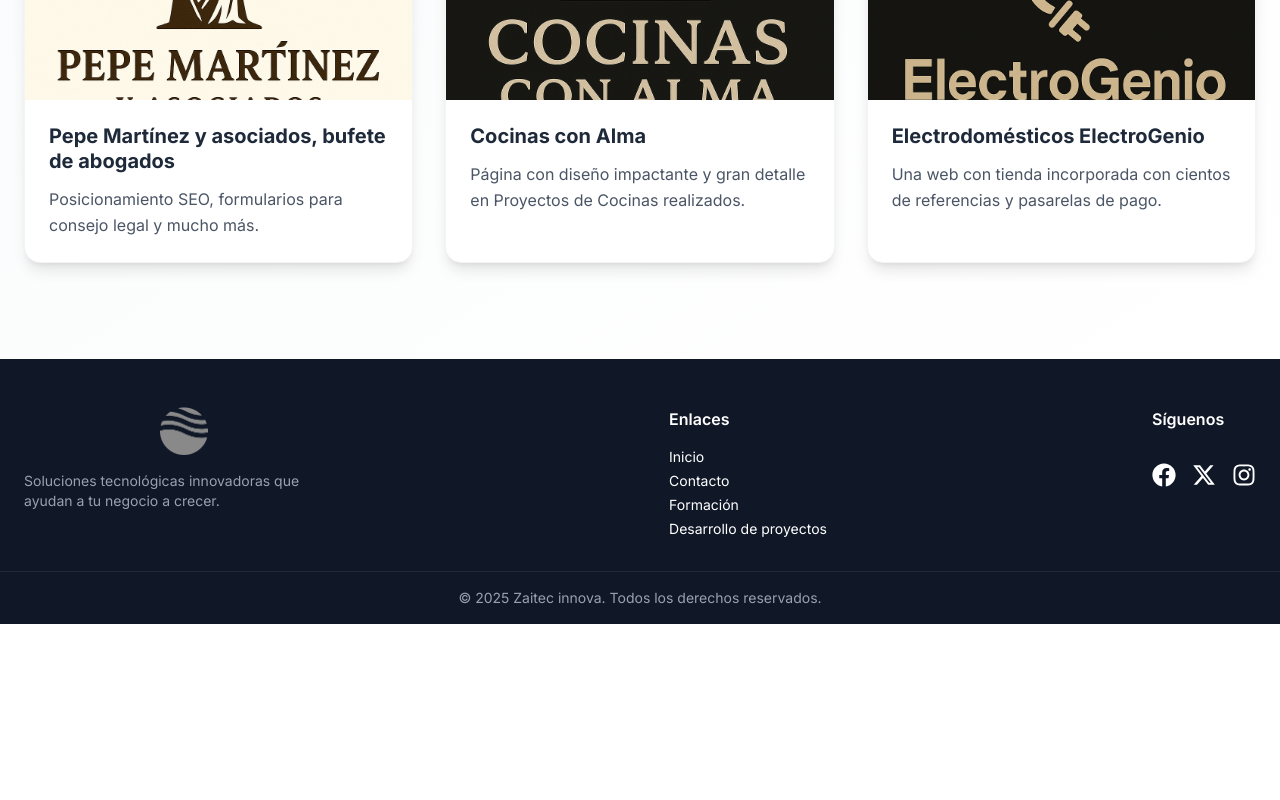
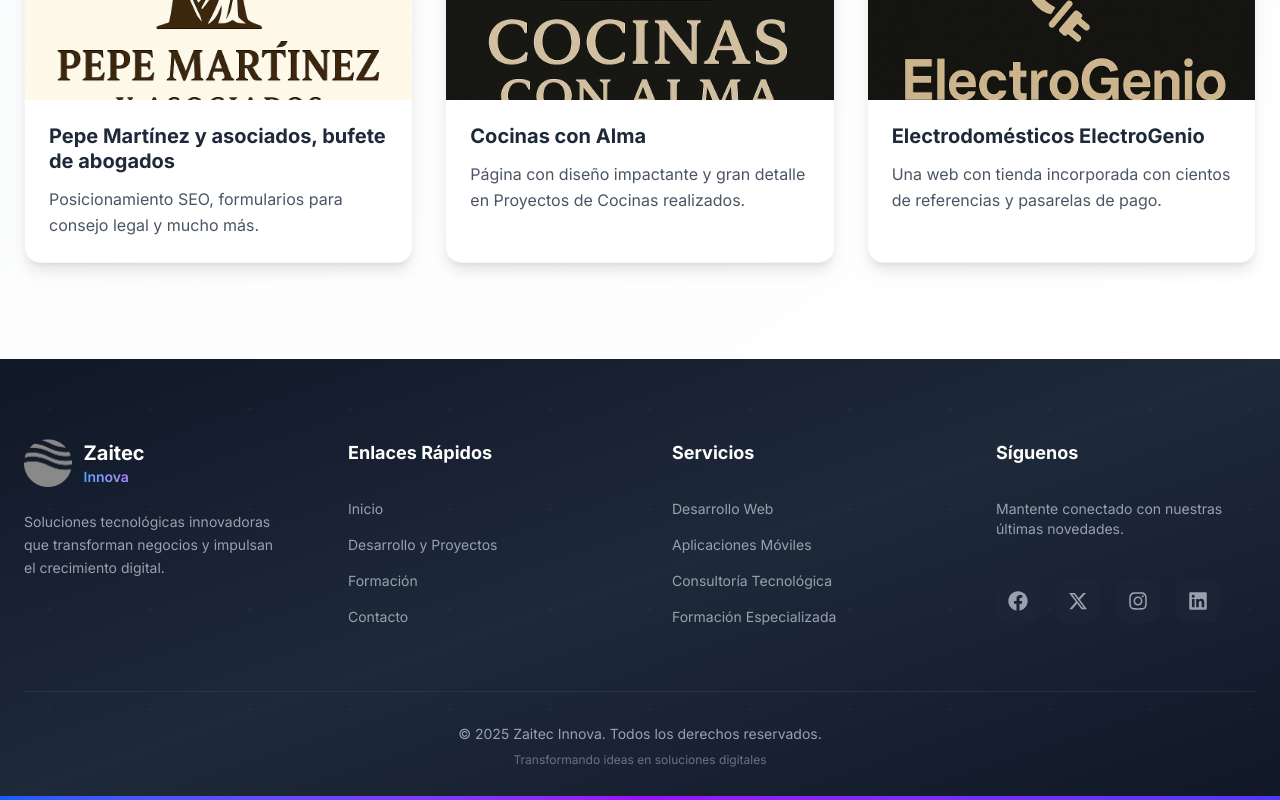
Before and after one commit to ZaitecS25-Internship-projects/I_S25_Web_Zaitec, a React (Vite) app: page /#/desarrollo in a window 1280 px wide. Shown: the part 1612-2412 px from the top of the page. Before the commit the page ends 2236 px from the top, so only its background shows below. Built offline with nearby package versions, Linux system fonts and the light colour scheme.

Commit message:
Revertir Footer a versión anterior (antes del commit footer)

```diff
--- a/src/components/Footer.tsx
+++ b/src/components/Footer.tsx
@@ -1,127 +1,259 @@
 import React from "react";
-import { FaFacebook, FaInstagram } from "react-icons/fa";
+import { FaFacebook, FaInstagram, FaLinkedin } from "react-icons/fa";
 import { FaXTwitter } from "react-icons/fa6";
+import { motion } from "framer-motion";
 
 const Footer: React.FC = () => {
-  const scrollToSection = (id: string, duration: number = 3500) => {
-    const target = document.getElementById(id);
-    if (!target) return;
+  const scrollToSection = (id: string) => {
+    if (window.location.pathname !== '/') {
+      window.location.href = `/#${id}`;
+      return;
+    }
+    const section = document.getElementById(id);
+    if (section) {
+      section.scrollIntoView({ behavior: 'smooth' });
+    }
+  };
 
-    const start = window.scrollY;
-    const end = target.getBoundingClientRect().top + start;
-    const distance = end - start;
-    let startTime: number | null = null;
+  const footerVariants = {
+    hidden: { opacity: 0, y: 40 },
+    visible: {
+      opacity: 1,
+      y: 0,
+      transition: {
+        duration: 0.8,
+        ease: "easeOut" as const
+      }
+    }
+  };
 
-    const easeInOutQuad = (t: number) =>
-      t < 0.5 ? 2 * t * t : -1 + (4 - 2 * t) * t;
+  const itemVariants = {
+    hidden: { opacity: 0, y: 20 },
+    visible: (custom: number) => ({
+      opacity: 1,
+      y: 0,
+      transition: {
+        delay: custom * 0.1,
+        duration: 0.6,
+        ease: "easeOut" as const
+      }
+    })
+  };
 
-    const animate = (currentTime: number) => {
-      if (!startTime) startTime = currentTime;
-      const timeElapsed = currentTime - startTime;
-      const progress = Math.min(timeElapsed / duration, 1);
-      window.scrollTo(0, start + distance * easeInOutQuad(progress));
-      if (timeElapsed < duration) {
-        requestAnimationFrame(animate);
+  const staggerVariants = {
+    hidden: { opacity: 0 },
+    visible: {
+      opacity: 1,
+      transition: {
+        staggerChildren: 0.1
       }
-    };
-
-    requestAnimationFrame(animate);
+    }
   };
 
   return (
-    <footer className="bg-gray-900 text-white pt-12">
-      <div className="max-w-7xl mx-auto px-6 flex flex-col md:flex-row justify-between gap-12">
-        {/* Logo + descripción */}
-        <div className="flex flex-col gap-4">
-          <img
-            src="/img/logo-zaitec.png"
-            alt="Logo"
-            className="h-12 w-auto object-contain"
-          />
-          <p className="text-gray-400 text-sm max-w-xs">
-            Soluciones tecnológicas innovadoras que ayudan a tu negocio a
-            crecer.
-          </p>
-        </div>
+    <motion.footer
+      className="bg-linear-to-br from-gray-900 via-gray-800 to-gray-900 text-white pt-20 pb-8 relative overflow-hidden"
+      initial="hidden"
+      whileInView="visible"
+      viewport={{ once: true, margin: "-50px" }}
+      variants={footerVariants}
+    >
+      {/* Background Pattern */}
+      <div className="absolute inset-0 opacity-5 bg-size-[100px_100px] bg-[radial-gradient(circle,#ffffff_1px,transparent_1px)]" />
 
-        {/* Enlaces rápidos */}
-        <div className="flex flex-col gap-2">
-          <h3 className="font-semibold mb-2 text-white">Enlaces</h3>
-          <ul className="flex flex-col gap-1 text-sm">
-            <li>
-              <button
-                onClick={() => scrollToSection("inicio")}
-                className="hover:text-orange-500 transition duration-300 ease-in-out transform hover:translate-x-1"
-              >
-                Inicio
-              </button>
-            </li>
-            <li>
-              <button
-                onClick={() => scrollToSection("contacto")}
-                className="hover:text-orange-500 transition duration-300 ease-in-out transform hover:translate-x-1"
-              >
-                Contacto
-              </button>
-            </li>
-            <li>
-              <button
-                onClick={() => scrollToSection("formacion")}
-                className="hover:text-orange-500 transition duration-300 ease-in-out transform hover:translate-x-1"
-              >
-                Formación
-              </button>
-            </li>
-            <li>
-              <button
-                onClick={() => scrollToSection("desarrollo-proyectos")}
-                className="hover:text-orange-500 transition duration-300 ease-in-out transform hover:translate-x-1"
-              >
-                Desarrollo de proyectos
-              </button>
-            </li>
-          </ul>
-        </div>
+      <div className="max-w-7xl mx-auto px-6 relative z-10">
+        {/* Main Footer Content */}
+        <motion.div
+          className="grid grid-cols-1 md:grid-cols-2 lg:grid-cols-4 gap-12 lg:gap-16 mb-16"
+          variants={staggerVariants}
+        >
+          {/* Brand Section */}
+          <motion.div
+            className="flex flex-col gap-6"
+            custom={0}
+            variants={itemVariants}
+          >
+            <motion.div
+              className="flex items-center space-x-3"
+              whileHover={{ scale: 1.02 }}
+              transition={{ type: "spring", stiffness: 300 }}
+            >
+              <img
+                src="/img/logo-zaitec.png"
+                alt="Zaitec Logo"
+                className="h-12 w-auto"
+              />
+              <div className="flex flex-col">
+                <h2 className="text-xl font-bold">Zaitec</h2>
+                <span className="bg-linear-to-r from-blue-400 to-purple-400 bg-clip-text text-transparent text-sm font-semibold">
+                  Innova
+                </span>
+              </div>
+            </motion.div>
+            <motion.p
+              className="text-gray-400 text-sm leading-relaxed max-w-xs"
+              whileHover={{ x: 5 }}
+              transition={{ type: "spring", stiffness: 300 }}
+            >
+              Soluciones tecnológicas innovadoras que transforman negocios y impulsan el crecimiento digital.
+            </motion.p>
+          </motion.div>
 
-        {/* Redes sociales */}
-        <div className="flex flex-col gap-4">
-          <h3 className="font-semibold mb-2 text-white">Síguenos</h3>
-          <div className="flex gap-4 text-2xl mt-2">
-            <a
-              href="https://www.facebook.com/asirtec/"
-              target="_blank"
-              rel="noopener noreferrer"
-              className="hover:text-orange-500 transition-transform duration-300 hover:scale-110"
+          {/* Quick Links */}
+          <motion.div
+            className="flex flex-col gap-6"
+            custom={1}
+            variants={itemVariants}
+          >
+            <motion.h3
+              className="font-bold text-lg text-white mb-2"
+              whileHover={{ x: 5 }}
+              transition={{ type: "spring", stiffness: 300 }}
             >
-              <FaFacebook />
-            </a>
+              Enlaces Rápidos
+            </motion.h3>
+            <motion.ul
+              className="flex flex-col gap-4 text-sm"
+              variants={staggerVariants}
+            >
+              {[
+                { label: "Inicio", id: "inicio" },
+                { label: "Desarrollo y Proyectos", id: "desarrollo-proyectos" },
+                { label: "Formación", id: "formacion" },
+                { label: "Contacto", id: "contacto" },
+              ].map((item) => (
+                <motion.li
+                  key={item.id}
+                  variants={itemVariants}
+                >
+                  <motion.button
+                    onClick={() => scrollToSection(item.id)}
+                    className="text-gray-400 hover:text-white transition-all duration-300 text-left group"
+                    whileHover={{ x: 8 }}
+                  >
+                    <span className="group-hover:bg-linear-to-r group-hover:from-blue-400 group-hover:to-purple-400 group-hover:bg-clip-text group-hover:text-transparent">
+                      {item.label}
+                    </span>
+                  </motion.button>
+                </motion.li>
+              ))}
+            </motion.ul>
+          </motion.div>
 
-            <a
-              href="https://x.com/asirtec?lang=es"
-              target="_blank"
-              rel="noopener noreferrer"
-              className="hover:text-orange-500 transition-transform duration-300 hover:scale-110"
+          {/* Services */}
+          <motion.div
+            className="flex flex-col gap-6"
+            custom={2}
+            variants={itemVariants}
+          >
+            <motion.h3
+              className="font-bold text-lg text-white mb-2"
+              whileHover={{ x: 5 }}
+              transition={{ type: "spring", stiffness: 300 }}
             >
-              <FaXTwitter />
-            </a>
+              Servicios
+            </motion.h3>
+            <motion.ul
+              className="flex flex-col gap-4 text-sm text-gray-400"
+              variants={staggerVariants}
+            >
+              {[
+                "Desarrollo Web",
+                "Aplicaciones Móviles",
+                "Consultoría Tecnológica",
+                "Formación Especializada",
+              ].map((service) => (
+                <motion.li
+                  key={service}
+                  variants={itemVariants}
+                  whileHover={{ x: 5 }}
+                  transition={{ type: "spring", stiffness: 300 }}
+                >
+                  {service}
+                </motion.li>
+              ))}
+            </motion.ul>
+          </motion.div>
 
-            <a
-              href="https://www.instagram.com/asirtec/?hl=es"
-              target="_blank"
-              rel="noopener noreferrer"
-              className="hover:text-orange-500 transition-transform duration-300 hover:scale-110"
+          {/* Social & Contact */}
+          <motion.div
+            className="flex flex-col gap-6"
+            custom={3}
+            variants={itemVariants}
+          >
+            <motion.h3
+              className="font-bold text-lg text-white mb-2"
+              whileHover={{ x: 5 }}
+              transition={{ type: "spring", stiffness: 300 }}
             >
-              <FaInstagram />
-            </a>
-          </div>
-        </div>
+              Síguenos
+            </motion.h3>
+            <motion.p
+              className="text-gray-400 text-sm mb-4"
+              whileHover={{ x: 5 }}
+              transition={{ type: "spring", stiffness: 300 }}
+            >
+              Mantente conectado con nuestras últimas novedades.
+            </motion.p>
+            <motion.div
+              className="flex gap-4"
+              variants={staggerVariants}
+            >
+              {[
+                { icon: FaFacebook, href: "https://www.facebook.com/asirtec/", color: "hover:text-blue-400" },
+                { icon: FaXTwitter, href: "https://x.com/asirtec?lang=es", color: "hover:text-white" },
+                { icon: FaInstagram, href: "https://www.instagram.com/asirtec/?hl=es", color: "hover:text-pink-400" },
+                { icon: FaLinkedin, href: "#", color: "hover:text-blue-300" },
+              ].map((SocialIcon) => (
+                <motion.a
+                  key={SocialIcon.href}
+                  href={SocialIcon.href}
+                  target="_blank"
+                  rel="noopener noreferrer"
+                  className={`text-xl text-gray-400 ${SocialIcon.color} transition-colors duration-300 bg-gray-800/50 p-3 rounded-xl backdrop-blur-sm`}
+                  variants={itemVariants}
+                  whileHover={{
+                    scale: 1.2,
+                    y: -2,
+                    backgroundColor: "rgba(255,255,255,0.1)"
+                  }}
+                  whileTap={{ scale: 0.9 }}
+                >
+                  <SocialIcon.icon />
+                </motion.a>
+              ))}
+            </motion.div>
+          </motion.div>
+        </motion.div>
+
+        {/* Bottom Section */}
+        <motion.div
+          className="border-t border-gray-700/50 pt-8 text-center"
+          initial={{ opacity: 0 }}
+          whileInView={{ opacity: 1 }}
+          transition={{ delay: 0.6, duration: 0.8 }}
+          viewport={{ once: true }}
+        >
+          <motion.p
+            className="text-gray-400 text-sm mb-2"
+            whileHover={{ scale: 1.02 }}
+            transition={{ type: "spring", stiffness: 300 }}
+          >
+            &copy; {new Date().getFullYear()} Zaitec Innova. Todos los derechos reservados.
+          </motion.p>
+          <motion.p
+            className="text-gray-500 text-xs"
+            whileHover={{ scale: 1.02 }}
+            transition={{ type: "spring", stiffness: 300 }}
+          >
+            Transformando ideas en soluciones digitales
+          </motion.p>
+        </motion.div>
       </div>
 
-      {/* Footer bottom */}
-      <div className="border-t border-gray-800 mt-8 py-4 text-center text-sm text-gray-400">
-        &copy; 2025 Zaitec innova. Todos los derechos reservados.
-      </div>
-    </footer>
+      {/* Accent Gradient */}
+      <div className="absolute bottom-0 left-0 right-0 h-1 bg-linear-to-r from-blue-600 via-purple-600 to-indigo-600" />
+    </motion.footer>
   );
 };
 
```
